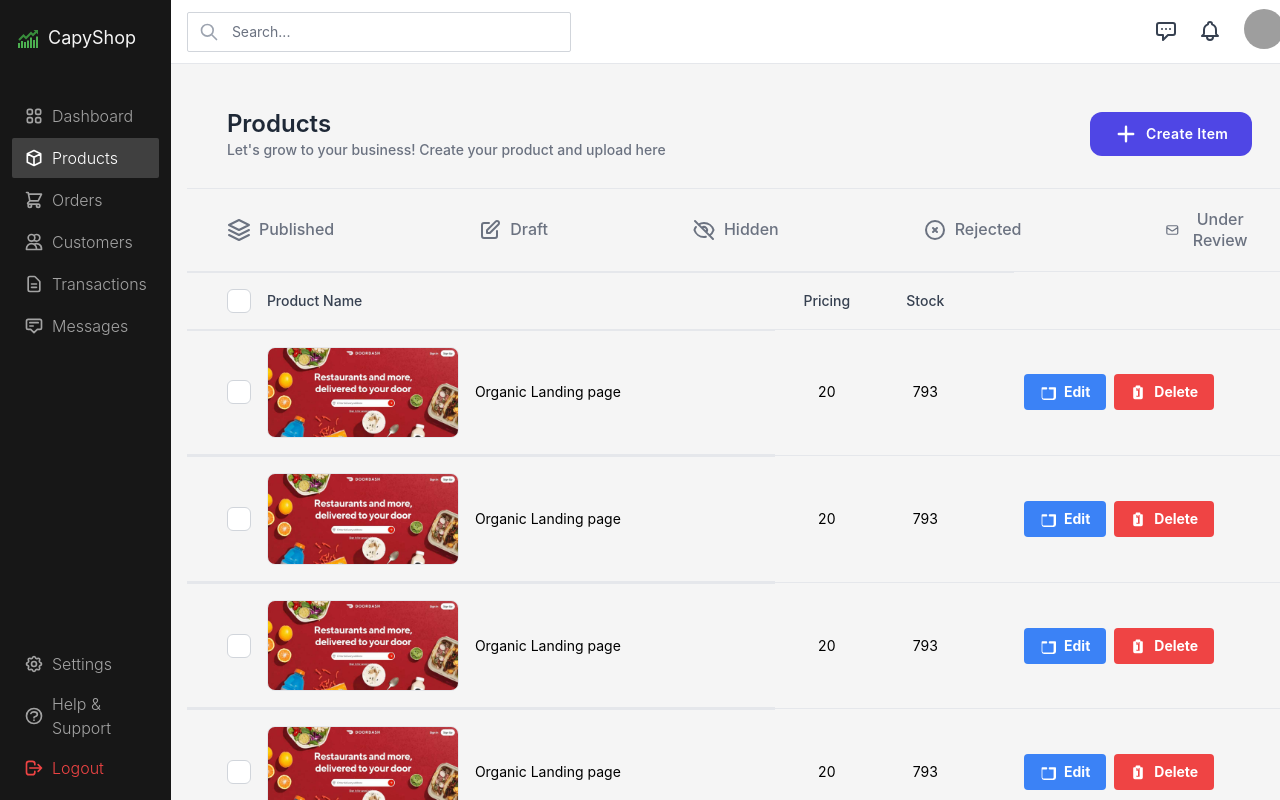
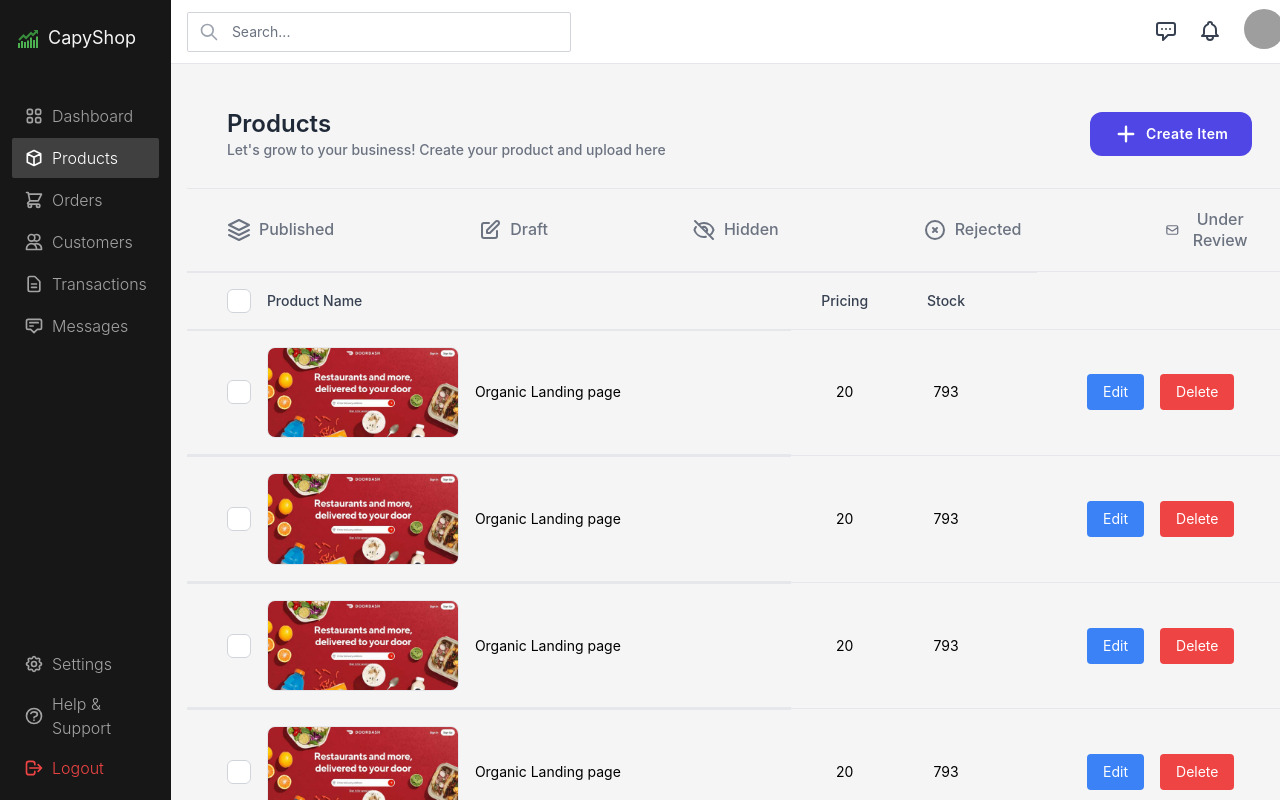
Before and after one commit to doni255/Tugas_Akhir, a React app in the folder Front_end/: page /dashboard_admin/products in a window 1280 px wide. Built offline with nearby package versions, Linux system fonts and the light colour scheme; grey boxes are pictures that could not be loaded; the HTML template or start-up script is replaced by a standard one.

Commit message:
Tombol modal Delete

```diff
--- a/Front_end/src/App.jsx
+++ b/Front_end/src/App.jsx
@@ -2,7 +2,6 @@ import "./App.css";
 import Layout from "./components/shared/Layout";
 import Dashboard from "./components/Dashboard";
 import Products from "./components/Products";
-
 
 import { BrowserRouter as Router, Routes, Route } from "react-router-dom";
 import { Switch } from "@headlessui/react";
--- /dev/null
+++ b/Front_end/src/components/Modal.jsx
@@ -0,0 +1,36 @@
+// src/button/button_product/Modal.js
+import React, { useEffect, useRef } from "react";
+
+const Modal = ({ open, onClose, children }) => {
+  const modalRef = useRef(null);
+
+  if (!open) return null;
+
+  return (
+    <div
+      className={`fixed inset-0 flex items-center justify-center z-50 ${
+        open ? "opacity-100" : "opacity-0 pointer-events-none"
+      }`}
+    >
+      <div className="fixed inset-0 bg-black bg-opacity-50 transition-opacity duration-300"></div>
+
+      {/* Modal Content */}
+      <div
+        className={`bg-white p-6 rounded-lg shadow-lg transform transition-transform ease-in-out duration-300 max-w-md ${
+          open ? "translate-y-0" : "translate-y-full"
+        }`}
+      >
+        <button
+          onClick={onClose}
+          aria-label="Close modal"
+          className="absolute top-2 right-2 text-gray-500 hover:text-gray-800 focus:outline-none"
+        >
+          &times;
+        </button>
+        {children}
+      </div>
+    </div>
+  );
+};
+
+export default Modal;
--- a/Front_end/src/components/Products.jsx
+++ b/Front_end/src/components/Products.jsx
@@ -1,5 +1,11 @@
-import React from "react";
+import React, { useState } from "react";
 import { Link } from "react-router-dom";
+import { Transition } from "@headlessui/react";
+
+import EditButton from "./button/button_product/EditButton";
+import DeleteButton from "./button/button_product/DeleteButton";
+import Modal from "./Modal";
+
 import {
   HiFilter,
   HiOutlineEyeOff,
@@ -19,8 +25,9 @@ const status = [
   { name: "Under Review", icon: <HiOutlineMail className="w-6 h-6" /> },
 ];
 
-const products = [
+const initialProducts = [
   {
+    id: 1,
     name: "Organic Landing page",
     category: "Web Design",
     imageUrl: "/images/galery-1.jpg",
@@ -28,6 +35,7 @@ const products = [
     stock: 793,
   },
   {
+    id: 2,
     name: "Organic Landing page",
     category: "Web Design",
     imageUrl: "/images/galery-1.jpg",
@@ -35,6 +43,7 @@ const products = [
     stock: 793,
   },
   {
+    id: 3,
     name: "Organic Landing page",
     category: "Web Design",
     imageUrl: "/images/galery-1.jpg",
@@ -42,6 +51,7 @@ const products = [
     stock: 793,
   },
   {
+    id: 4,
     name: "Organic Landing page",
     category: "Web Design",
     imageUrl: "/images/galery-1.jpg",
@@ -51,11 +61,25 @@ const products = [
 ];
 
 export default function Products() {
+  const [products, setProducts] = useState(initialProducts);
+  const [isModalOpen, setIsModalOpen] = useState(false);
+  const [selectedProduct, setSelectedProduct] = useState(null);
+
+  const handleDeleteClick = (productId) => {
+    setSelectedProduct(productId);
+    setIsModalOpen(true);
+  };
+
+  const handleCloseModal = () => {
+    setIsModalOpen(false);
+    setSelectedProduct(null);
+  };
+
+  const handleDelete = () => {
+    setProducts(products.filter((product) => product.id !== selectedProduct));
+    handleCloseModal();
+  };
   return (
-    // <div>
-    //    this is product page <Link to="/dashboard_admin" className="underline">go to dashboard</Link>
-    // </div>
-
     <main>
       <div className="flex items-center justify-between py-7 px-10">
         <div>
@@ -75,11 +99,8 @@ export default function Products() {
       </div>
 
       <ul className="flex gap-x-24 items-center px-4 border-y border-gray-200">
-        {status.map((Published) => (
-          <li
-            key={Published.icon}
-            className="flex items-center gap-4 text-gray-700"
-          >
+        {status.map((Published, index) => (
+          <li key={index} className="flex items-center gap-4 text-gray-700">
             <button className="flex gap-x-2 items-center py-5 px-6 text-gray-500 hover:text-indigo-600 relative group">
               {Published.icon}
               <span className="font-medium">{Published.name}</span>
@@ -107,9 +128,10 @@ export default function Products() {
               <td className="py-4 px-4 text-center"></td>
             </tr>
           </thead>
+
           <tbody>
-            {products.map((product, index) => (
-              <tr key={index} className="border-b border-t-gray-200">
+            {products.map((product) => (
+              <tr key={product.id} className="border-b border-t-gray-200">
                 <td className="flex gap-x-4 items-center py-4 pl-10">
                   <input
                     type="checkbox"
@@ -125,45 +147,45 @@ export default function Products() {
                 <td className="py-4 px-4 text-center">{product.price}</td>
                 <td className="py-4 px-4 text-center">{product.stock}</td>
                 <td className="py-4 px-4 text-center">{product.createdAt}</td>
-                <td>
-                  <button className="bg-blue-500 hover:bg-blue-600 text-white font-bold py-2 px-4 rounded inline-flex items-center">
-                    <svg
-                      className="w-4 h-4 mr-2"
-                      xmlns="http://www.w3.org/2000/svg"
-                      viewBox="0 0 20 20"
-                      fill="currentColor"
-                    >
-                      <path
-                        fillRule="evenodd"
-                        d="M2 5a1 1 0 011-1h5a1 1 0 011 1v1a1 1 0 01-1 1H3v10a1 1 0 001 1h12a1 1 0 001-1V7h-5a1 1 0 01-1-1V5a1 1 0 011-1h7a1 1 0 011 1v12a3 3 0 01-3 3H5a3 3 0 01-3-3V5z"
-                        clipRule="evenodd"
-                      />
-                    </svg>
-                    Edit
-                  </button>
-                  <span className="ml-2">
-                    <button className="bg-red-500 hover:bg-red-600 text-white font-bold py-2 px-4 rounded inline-flex items-center">
-                      <svg
-                        className="w-4 h-4 mr-2"
-                        xmlns="http://www.w3.org/2000/svg"
-                        viewBox="0 0 20 20"
-                        fill="currentColor"
-                      >
-                        <path
-                          fillRule="evenodd"
-                          d="M7 3a1 1 0 011-1h4a1 1 0 011 1v1h2a1 1 0 011 1v12a2 2 0 01-2 2H6a2 2 0 01-2-2V5a1 1 0 011-1h2V3zm5 2H8v11h4V5zm-3 3a1 1 0 011 1v5a1 1 0 11-2 0V9a1 1 0 011-1zm2-2a1 1 0 11-2 0 1 1 0 012 0z"
-                          clipRule="evenodd"
-                        />
-                      </svg>
-                      Delete
-                    </button>
-                  </span>
+
+                <td className="py-4 px-4 text-center">
+                  <div className="flex justify-center gap-2">
+                    <EditButton />
+                    <DeleteButton
+                      onClick={() => handleDeleteClick(product.id)}
+                    />
+                  </div>
                 </td>
               </tr>
             ))}
           </tbody>
         </table>
       </div>
+
+      {/* Modal untuk konfirmasi delete */}
+      <Modal open={isModalOpen} onClose={handleCloseModal}>
+        <h2 className="text-lg font-semibold text-gray-800 mb-4">
+          Confirm Deletion
+        </h2>
+        <p className="text-sm text-gray-600 mb-6">
+          Are you sure you want to delete this product? This action cannot be
+          undone.
+        </p>
+        <div className="flex justify-end gap-2">
+          <button
+            onClick={handleCloseModal}
+            className="px-4 py-2 bg-gray-300 text-gray-800 rounded hover:bg-gray-400"
+          >
+            Cancel
+          </button>
+          <button
+            onClick={handleDelete}
+            className="px-4 py-2 bg-red-600 text-white rounded hover:bg-red-700"
+          >
+            Delete
+          </button>
+        </div>
+      </Modal>
     </main>
   );
 }
--- /dev/null
+++ b/Front_end/src/components/button/button_product/DeleteButton.jsx
@@ -0,0 +1,14 @@
+import React from "react";
+
+ function DeleteButton({ onClick }) {
+  return (
+    <button
+      onClick={onClick}
+      className="bg-red-500 text-white px-4 py-2 rounded hover:bg-red-600 focus:outline-none focus:ring-2 focus:ring-red-300 transition mx-2"
+    >
+      Delete
+    </button>
+  );
+}
+
+export default DeleteButton;
--- /dev/null
+++ b/Front_end/src/components/button/button_product/EditButton.jsx
@@ -0,0 +1,18 @@
+// src/EditButton.js
+import React from "react";
+
+const EditButton = ({ onEdit }) => {
+  return (
+    <button
+      onClick={onEdit}
+      className="bg-blue-500 text-white px-4 py-2 rounded hover:bg-blue-600 focus:outline-none focus:ring-2 focus:ring-blue-300 transition"
+    >
+      Edit
+    </button>
+
+
+
+  );
+};
+
+export default EditButton;
--- a/Front_end/tailwind.config.js
+++ b/Front_end/tailwind.config.js
@@ -11,6 +11,9 @@ export default {
   variants: {
     extend: {
       display: ["focus-group"],
+      transitionDuration:{
+        '2000': '2000ms',
+      }
     },
   },
   plugins: [require("@tailwindcss/forms")],
```
Also changed, not shown: Front_end/src/components/button/button_product/EditForm.jsx (added).
